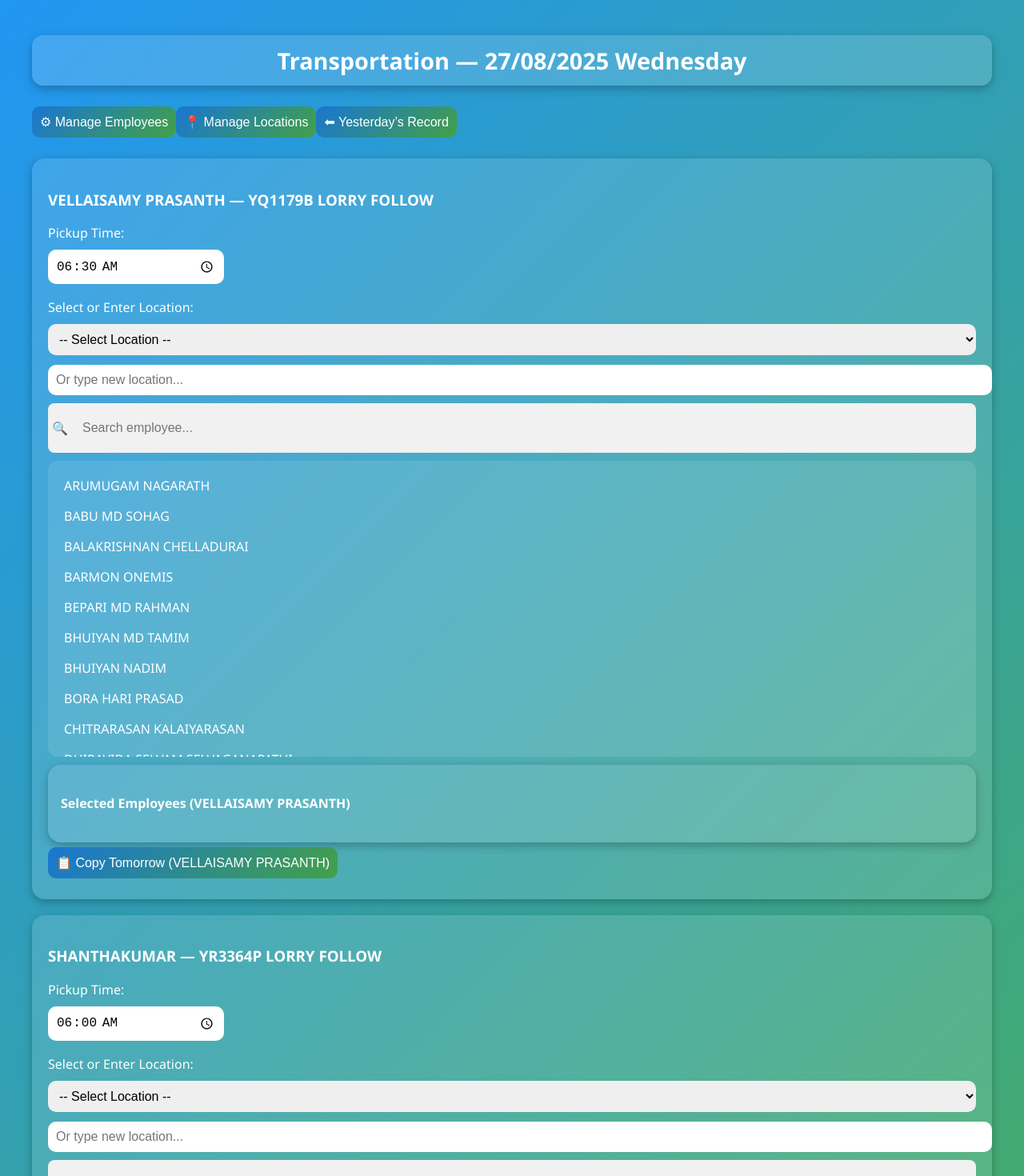
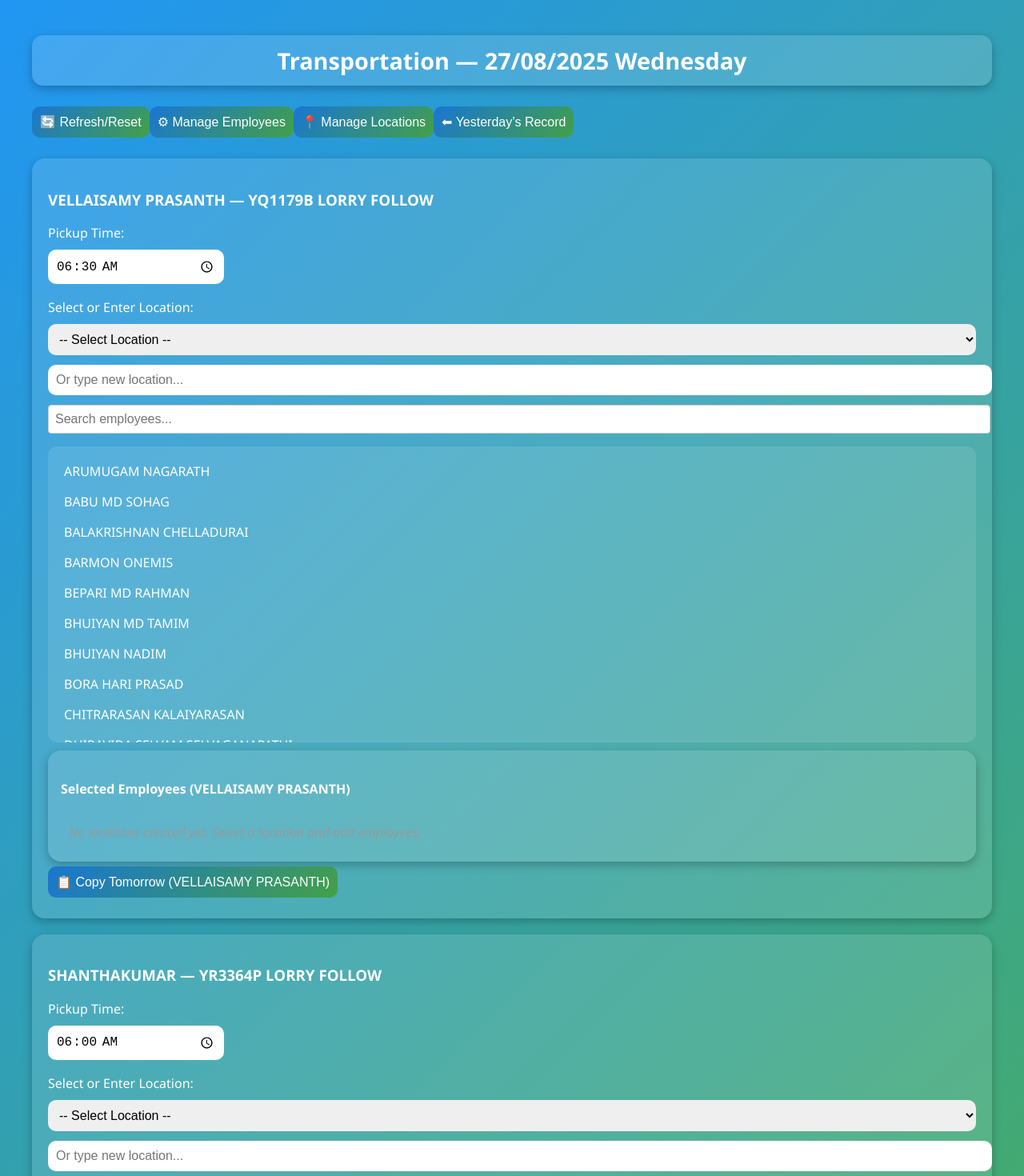
Before and after one commit to logeshwaranEngineer/gw-web, a React (Create React App) app: page / in a window 1280 px wide. Shown: the top 1470 px of the page at 80% size. Built offline with nearby package versions, Linux system fonts and the light colour scheme.

Commit message:
for search and employe detail added

```diff
--- a/src/App.js
+++ b/src/App.js
@@ -1,6 +1,7 @@
   import React, { useState, useMemo } from "react";
   import { addDays, subDays, format } from "date-fns";
   import "./App.css";
+  import { EmployeeSelector } from "./search";
 
   const initialEmployees = [
     "BABU MD SOHAG",
@@ -123,7 +124,6 @@
 
   const SearchInput = ({ driverId, value, onChange }) => {
     const [localValue, setLocalValue] = useState(value || "");
-
     const handleChange = (e) => {
       const newValue = e.target.value;
       setLocalValue(newValue);
@@ -170,7 +170,10 @@ const [activeDate, setActiveDate] = useState(tomorrow);
       driver1: "",
       driver2: "",
     });
-    const [searchQuery, setSearchQuery] = useState({ driver1: "", driver2: "" });
+    const [searchQuery, setSearchQuery] = useState(() => {
+      const saved = localStorage.getItem('searchQuery');
+      return saved ? JSON.parse(saved) : { driver1: "", driver2: "" };
+    });
     const [times, setTimes] = useState(loadSavedData(activeDate).times);
 
     // filter + sort employees
@@ -200,7 +203,11 @@ const [activeDate, setActiveDate] = useState(tomorrow);
   //   });
   // }, []);
   const handleSearchChange = React.useCallback((driverId, value) => {
-  setSearchQuery(prev => ({ ...prev, [driverId]: value }));
+  setSearchQuery(prev => {
+    const updated = { ...prev, [driverId]: value };
+    localStorage.setItem('searchQuery', JSON.stringify(updated));
+    return updated;
+  });
 }, []);
 
 const removeEmployee = (driver, emp, loc) => {
@@ -389,6 +396,32 @@ const removeEmployee = (driver, emp, loc) => {
         <h2 className="header">
           Transportation — {format(tomorrow, "dd/MM/yyyy EEEE")}
         </h2>
+        <button
+          onClick={() => {
+            if (window.confirm("Are you sure you want to refresh/reset today's data? This will clear all assignments and reset times to default.")) {
+              // Reset assignments to empty
+              const resetAssignments = { driver1: {}, driver2: {} };
+              const resetTimes = { driver1: "06:30", driver2: "06:00" };
+              const resetSelectedLocation = { driver1: "", driver2: "" };
+              const resetSearchQuery = { driver1: "", driver2: "" };
+
+              setAssignments(resetAssignments);
+              setTimes(resetTimes);
+              setSelectedLocation(resetSelectedLocation);
+              setSearchQuery(resetSearchQuery);
+
+              // Clear from localStorage
+              const dateKey = format(activeDate, "yyyy-MM-dd");
+              localStorage.removeItem(`transport-${dateKey}`);
+              localStorage.removeItem('searchQuery');
+
+              alert("Data refreshed successfully!");
+            }
+          }}
+          style={{ backgroundColor: "#ff6b6b", color: "white" }}
+        >
+          🔄 Refresh/Reset
+        </button>
         <button onClick={() => setPage("manage")}>⚙ Manage Employees</button>
         <button onClick={() => setPage("locations")}>📍 Manage Locations</button>
         <button onClick={() => setPage("yesterday")}>⬅ Yesterday’s Record</button>
@@ -436,61 +469,14 @@ const removeEmployee = (driver, emp, loc) => {
                 }
               }}
             />
-<div style={{ display: "flex", alignItems: "center", background: "#f1f1f1", borderRadius: "8px", padding: "6px 5px", margin: "4px 0" }}>
-  <span style={{ marginRight: "8px", color: "#888" }}>🔍</span>
-  <input
-    type="text"
-    placeholder="Search employee..."
-    value={searchQuery[d.id] || ""}
-    onChange={(e) => handleSearchChange(d.id, e.target.value)}
-    style={{
-      flex: 1,
-      border: "none",
-      outline: "none",
-      background: "transparent",
-      fontSize: "1rem"
-    }}
-  />
-</div>
-
-
-
-            <div className="scroll-box">
-              {getFilteredEmployees(d.id).map((emp) => (
-                <div
-                  key={emp}
-                  className="emp-item"
-                  onClick={() =>
-                    selectEmployee(d.id, emp, selectedLocation[d.id])
-                  }
-                >
-                  {emp}
-                </div>
-              ))}
-            </div>
-
-            <div className="card">
-              <h4>Selected Employees ({d.name})</h4>
-              {Object.keys(assignments[d.id]).map((loc) => (
-                <div key={loc}>
-                  <strong>{loc}</strong> ({assignments[d.id][loc].length})
-                 <ul>
-  {assignments[d.id][loc].map((emp) => (
-    <li key={emp} style={{ display: "flex", justifyContent: "space-between", alignItems: "center" }}>
-      <span>{emp}</span>
-      <button
-        onClick={() => removeEmployee(d.id, emp, loc)}
-        style={{ marginLeft: "8px", color: "red", border: "none", background: "transparent", cursor: "pointer" }}
-      >
-        ❌
-      </button>
-    </li>
-  ))}
-</ul>
-
-                </div>
-              ))}
-            </div>
+<EmployeeSelector
+  d={d}
+  assignments={assignments}
+  selectedLocation={selectedLocation}
+  selectEmployee={selectEmployee}
+  removeEmployee={removeEmployee}
+  getFilteredEmployees={getFilteredEmployees}
+/>
 
             {/* Copy buttons per driver */}
             <button
--- /dev/null
+++ b/src/search.js
@@ -0,0 +1,166 @@
+import { useState } from "react";
+
+export function EmployeeSelector({ d, assignments, selectedLocation, selectEmployee, removeEmployee, getFilteredEmployees }) {
+  const [searchTerm, setSearchTerm] = useState("");
+
+  const handleSearch = (e) => {
+    setSearchTerm(e.target.value);
+  };
+
+  const filteredEmployees = getFilteredEmployees(d.id).filter((emp) =>
+    emp.toLowerCase().includes(searchTerm.toLowerCase())
+  );
+
+  return (
+    <>
+      <div className="search-box" style={{ marginBottom: "10px" }}>
+        <input
+          type="text"
+          placeholder="Search employees..."
+          value={searchTerm}
+          onChange={handleSearch}
+          style={{
+            padding: "8px",
+            width: "100%",
+            borderRadius: "4px",
+            border: "1px solid #ccc"
+          }}
+        />
+      </div>
+
+      <div className="scroll-box">
+        {filteredEmployees.length > 0 ? (
+          filteredEmployees.map((emp) => (
+            <div
+              key={emp}
+              className="emp-item"
+              onClick={() => selectEmployee(d.id, emp, selectedLocation[d.id])}
+            >
+              {emp}
+            </div>
+          ))
+        ) : (
+          <div style={{ padding: "10px", color: "#999" }}>No employees found</div>
+        )}
+      </div>
+
+      <div className="card">
+        <h4>Selected Employees ({d.name})</h4>
+        {assignments[d.id] && Object.keys(assignments[d.id]).length > 0 ? (
+          Object.keys(assignments[d.id]).map((loc) => (
+            <div key={loc}>
+              <strong>{loc}</strong> ({assignments[d.id][loc]?.length || 0})
+              {assignments[d.id][loc] && assignments[d.id][loc].length > 0 ? (
+                <ul>
+                  {assignments[d.id][loc].map((emp) => (
+                    <li
+                      key={emp}
+                      style={{
+                        display: "flex",
+                        justifyContent: "space-between",
+                        alignItems: "center"
+                      }}
+                    >
+                      <span>{emp}</span>
+                      <button
+                        onClick={() => removeEmployee(d.id, emp, loc)}
+                        style={{
+                          marginLeft: "8px",
+                          color: "red",
+                          border: "none",
+                          background: "transparent",
+                          cursor: "pointer"
+                        }}
+                      >
+                        ❌
+                      </button>
+                    </li>
+                  ))}
+                </ul>
+              ) : (
+                <div style={{ padding: "5px", color: "#999", fontSize: "0.9em" }}>
+                  No employees assigned to this location yet.
+                </div>
+              )}
+            </div>
+          ))
+        ) : (
+          <div style={{ padding: "10px", color: "#999", fontStyle: "italic" }}>
+            No locations created yet. Select a location and add employees.
+          </div>
+        )}
+      </div>
+    </>
+  );
+}
+
+
+
+
+{/* <div style={{ display: "flex", alignItems: "center", background: "#f1f1f1", borderRadius: "8px", padding: "6px 5px", margin: "4px 0" }}>
+  <span style={{ marginRight: "8px", color: "#888" }}>🔍</span>
+  <input
+    type="text"
+    placeholder="Search employee..."
+    value={searchQuery[d.id] || ""}
+    onChange={(e) => handleSearchChange(d.id, e.target.value)}
+    style={{
+      flex: 1,
+      border: "none",
+      outline: "none",
+      background: "transparent",
+      fontSize: "1rem"
+    }}
+  />
+</div> */}
+
+{/* Search + Employee list */}
+{/* <div
+  style={{
+    display: "flex",
+    alignItems: "center",
+    background: "#f1f1f1",
+    borderRadius: "8px",
+    padding: "6px 5px",
+    margin: "6px 0"
+  }}
+>
+  <span style={{ marginRight: "8px", color: "#888" }}>🔍</span>
+  <input
+    type="text"
+    placeholder="Search employee..."
+    value={searchQuery[d.id] || ""}   // controlled by state
+    onChange={(e) => handleSearchChange(d.id, e.target.value)}
+    style={{
+      flex: 1,
+      border: "none",
+      outline: "none",
+      background: "transparent",
+      fontSize: "1rem"
+    }}
+  />
+</div>
+<div className="scroll-box">
+  {getFilteredEmployees(d.id).map((emp) => (
+    <div
+      key={emp}
+      className="emp-item"
+      onClick={() => selectEmployee(d.id, emp, selectedLocation[d.id])}
+    >
+      {emp}
+    </div>
+  ))}
+</div> */}
+            {/* <div className="scroll-box">
+              {getFilteredEmployees(d.id).map((emp) => (
+                <div
+                  key={emp}
+                  className="emp-item"
+                  onClick={() =>
+                    selectEmployee(d.id, emp, selectedLocation[d.id])
+                  }
+                >
+                  {emp}
+                </div>
+              ))}
+            </div> */}
```
